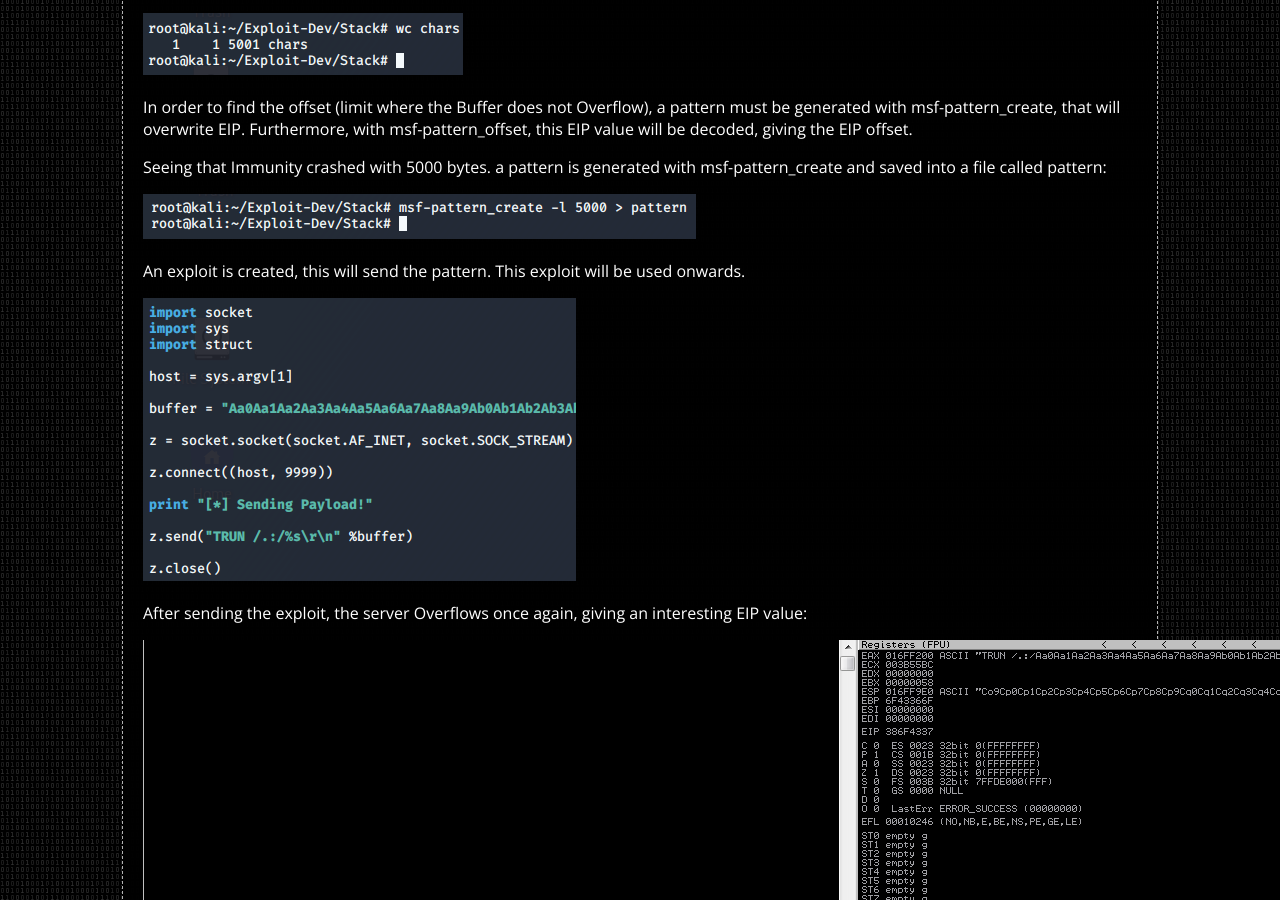
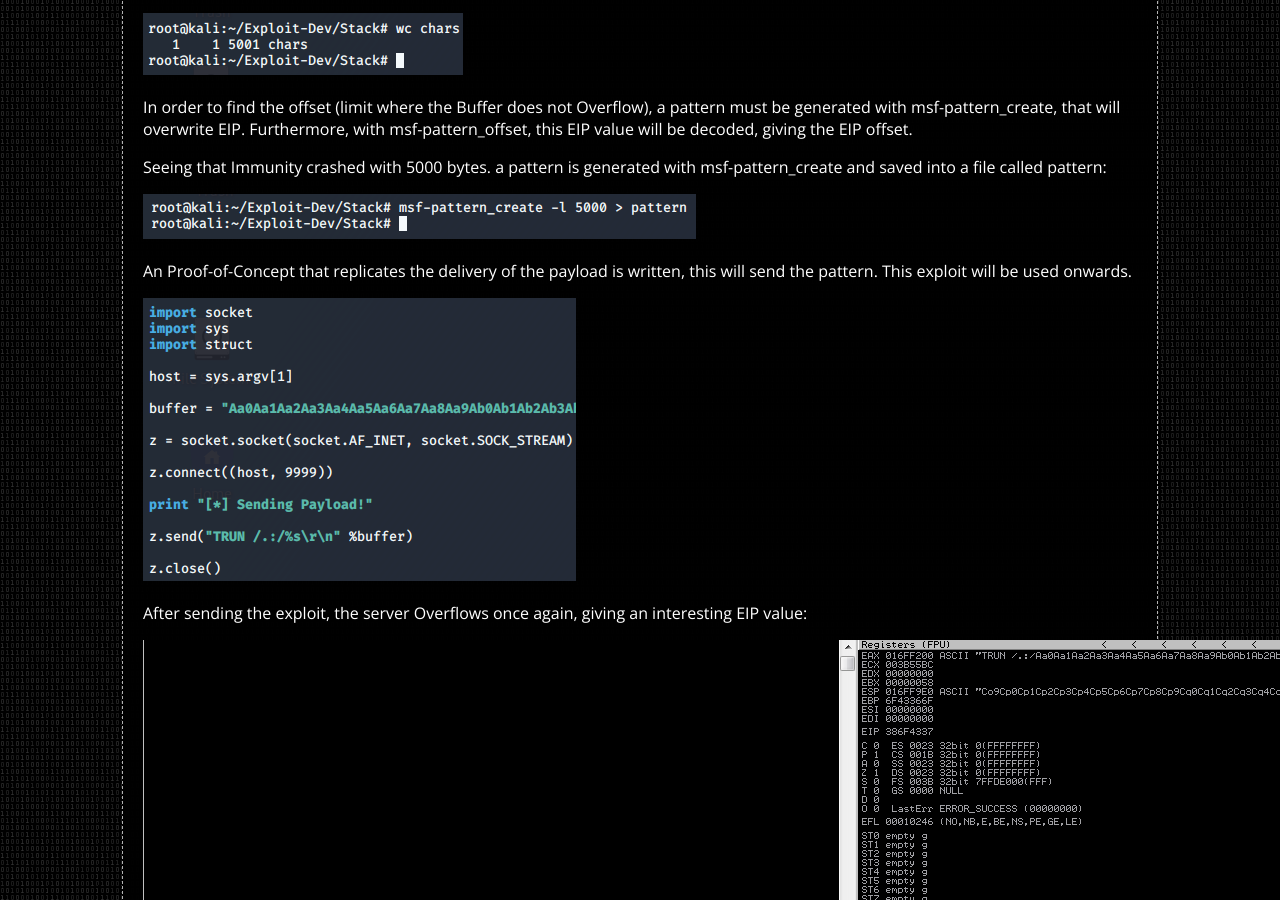
Before and after one commit to whitecr0wz/whitecr0wz.github.io, a Jekyll site: the page built from _posts/posts/2020-03-08-Exploiting-Stack-Overflows-On-Windows.md, in a window 1280 px wide and 900 px high, scrolled down 5119 px. Built offline with Jekyll 4.4.1, drawn with Linux system fonts in a browser that asks for light colours; some of the changed text lies outside the part shown.

Commit message:
Update 2020-03-08-Exploiting-Stack-Overflows-On-Windows.md

```diff
--- a/_posts/posts/2020-03-08-Exploiting-Stack-Overflows-On-Windows.md
+++ b/_posts/posts/2020-03-08-Exploiting-Stack-Overflows-On-Windows.md
@@ -103,7 +103,7 @@ Seeing that Immunity crashed with 5000 bytes. a pattern is generated with msf-pa
 
 ![](/assets/img/Stack/8.png)
 
-An exploit is created, this will send the pattern. This exploit will be used onwards.
+An Proof-of-Concept that replicates the delivery of the payload is written, this will send the pattern. This exploit will be used onwards.
 
 ![](/assets/img/Stack/9.png)
 
@@ -163,7 +163,7 @@ Once that control was established, and bad characters have already been found, t
 
 Note: Other instructions such as a CALL ESP, or a PUSH ESP should work too.
 
-With msf-nasm_shell, the opcode for a JMP ESP is found:
+With msf-nasm_shell, the [opcode](https://en.wikipedia.org/wiki/Opcode) for a JMP ESP is found:
 
 ![](/assets/img/Stack/21.png)
 
```
